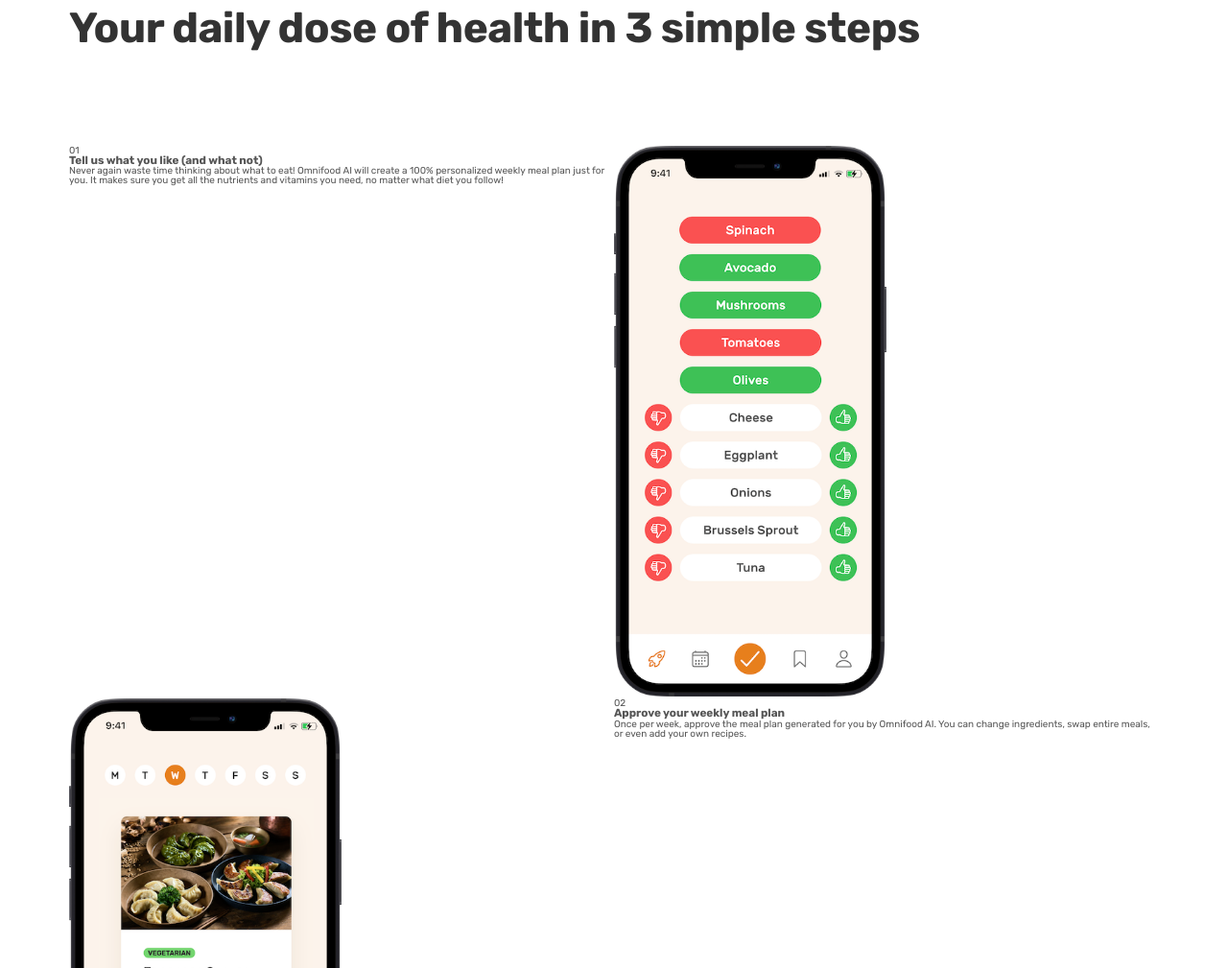
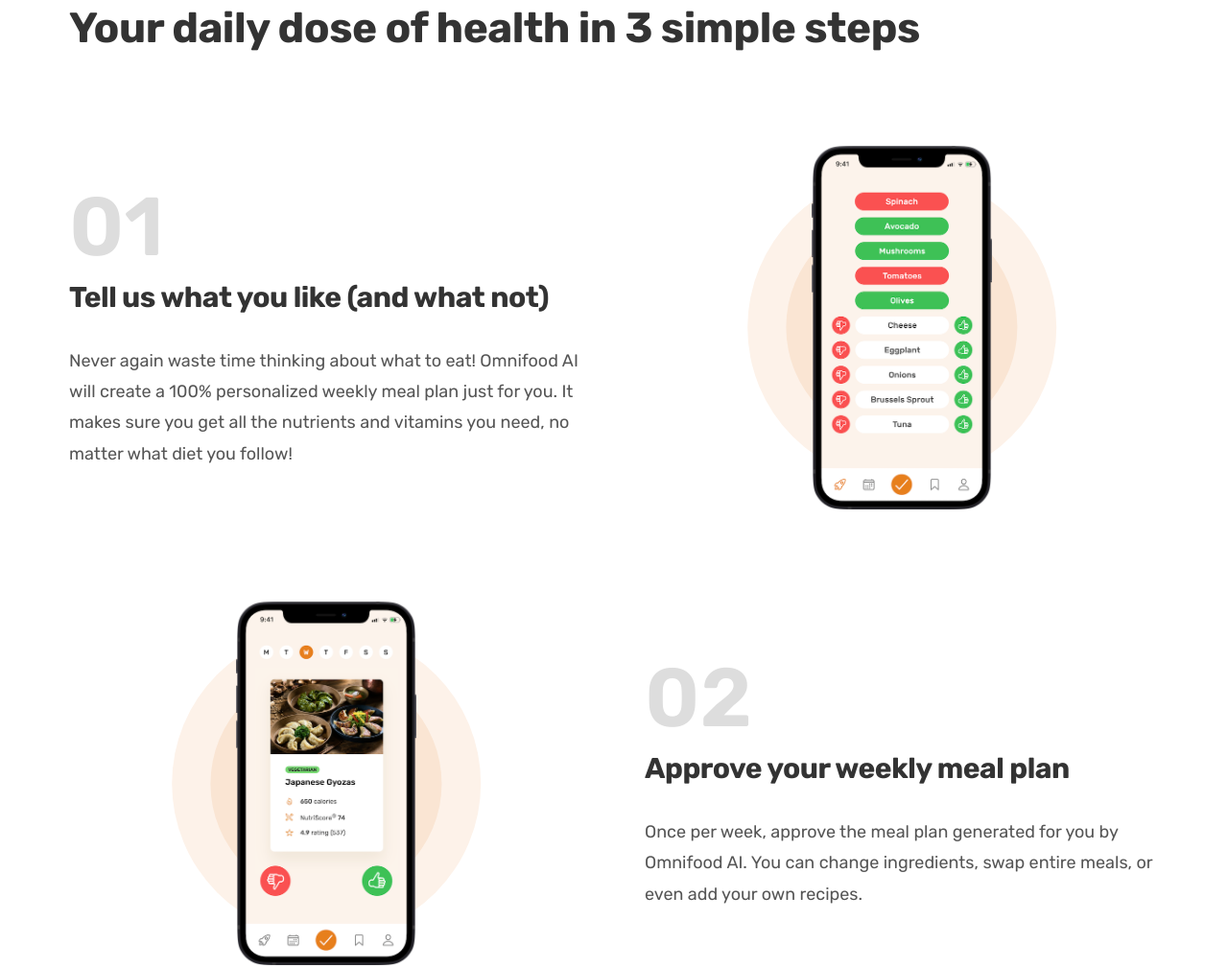
Before and after one commit to minhnhatle104/Omnifood, a plain HTML site: page index.html in a window 1280 px wide. Shown: the part 889-1898 px from the top of the page at 96% size. Drawn offline with Linux system fonts and the light colour scheme.

Commit message:
Finish how it works section

```diff
--- /dev/null
+++ b/css/general.css
@@ -0,0 +1,78 @@
+/********************************/
+/*GENERAL REUSABLE COMPONENTS*/
+/********************************/
+
+.heading-primary,
+.heading-secondary,
+.heading-tertiary{
+    font-weight: 700;
+    color:#333;
+    letter-spacing: -0.5px;
+}
+
+.heading-primary{
+    font-size:5.2rem;
+    line-height: 1.05;
+    margin-bottom:3.2rem;
+}
+
+.heading-secondary{
+    font-size: 4.4rem;
+    line-height: 1.2;
+    margin-bottom: 9.6rem;
+}
+
+.heading-tertiary{
+    font-size: 3rem;
+    line-height: 1.2;
+    margin-bottom: 3.2rem;
+}
+
+.subheading{
+    display: block;
+    font-size: 2rem;
+    font-weight: 500;
+    color: #cf711f;
+    text-transform: uppercase;
+    margin-bottom: 1.6rem;
+    letter-spacing: 0.75px;
+}
+
+.btn:link,
+.btn:visited{
+    display: inline-block;
+    text-decoration: none;
+    font-size:2rem;
+    font-weight: 600;
+    padding: 1.6rem 3.2rem;
+    border-radius:9px;
+
+    transition:background-color 0.3s;
+}
+
+.btn--full:link,
+.btn--full:visited{
+    background-color: #e67e22;
+    color:#fff;
+}
+
+.btn--full:hover,
+.btn--full:active{
+    background-color: #cf711f;
+}
+
+.btn--outline:link,
+.btn--outline:visited{
+   background-color: #fff;
+   color:#555;
+}
+
+.btn--outline:hover,
+.btn--outline:active{
+    background-color: #fdf2e9;
+    box-shadow: inset 0 0 0 3px #fff;
+}
+
+.margin-right-sm{
+    margin-right: 1.6rem !important;
+}
--- a/css/styles.css
+++ b/css/styles.css
@@ -21,78 +21,6 @@
     line-height: 1;
     font-weight: 400;
     color:#555;
-}
-
-/********************************/
-/*GENERAL REUSABLE COMPONENTS*/
-/********************************/
-
-.heading-primary,
-.heading-secondary{
-    font-weight: 700;
-    color:#333;
-    letter-spacing: -0.5px;
-}
-
-.heading-primary{
-    font-size:5.2rem;
-    line-height: 1.05;
-    margin-bottom:3.2rem;
-}
-
-.heading-secondary{
-    font-size: 4.4rem;
-    line-height: 1.2;
-    margin-bottom: 9.6rem;
-}
-
-.subheading{
-    display: block;
-    font-size: 2rem;
-    font-weight: 500;
-    color: #cf711f;
-    text-transform: uppercase;
-    margin-bottom: 1.6rem;
-    letter-spacing: 0.75px;
-}
-
-.btn:link,
-.btn:visited{
-    display: inline-block;
-    text-decoration: none;
-    font-size:2rem;
-    font-weight: 600;
-    padding: 1.6rem 3.2rem;
-    border-radius:9px;
-
-    transition:background-color 0.3s;
-}
-
-.btn--full:link,
-.btn--full:visited{
-    background-color: #e67e22;
-    color:#fff;
-}
-
-.btn--full:hover,
-.btn--full:active{
-    background-color: #cf711f;
-}
-
-.btn--outline:link,
-.btn--outline:visited{
-   background-color: #fff;
-   color:#555;
-}
-
-.btn--outline:hover,
-.btn--outline:active{
-    background-color: #fdf2e9;
-    box-shadow: inset 0 0 0 3px #fff;
-}
-
-.margin-right-sm{
-    margin-right: 1.6rem !important;
 }
 
 /********************************/
@@ -122,6 +50,12 @@
 
 .grid{
     display: grid;
+    column-gap: 6.4rem;
+    row-gap: 9.6rem;
+}
+
+.grid--center-v{
+    align-items: center;
 }
 
 .grid--2-cols{
@@ -246,6 +180,52 @@
     padding:9.6rem 0;
 }
 
+.step-number{
+    font-size: 8.6rem;
+    font-weight: 600;
+    color: #ddd;
+    margin-bottom: 1.2rem;
+}
+
+.step-description{
+    font-size: 1.8rem;
+    line-height: 1.8;
+}
+
+.step-img-box{
+    display: flex;
+    align-items: center;
+    justify-content: center;
+
+    position: relative;
+}
+
+.step-img-box::before,
+.step-img-box::after{
+    content: "";
+    display: block;
+    border-radius: 50%;
+    position: absolute;
+    top: 50%;
+    left: 50%;
+    transform: translate(-50%,-50%);
+}
+
+.step-img-box::before{
+    width: 60%;
+    /* height:60% */
+    padding-bottom: 60%;
+    background-color: #fdf2e9;
+    z-index: -2;
+}
+
+.step-img-box::after{
+    width: 45%;
+    padding-bottom: 45%;
+    background-color: #fae5d3;
+    z-index: -1;
+}
+
 .step-img{
-    width: 50%;
+    width: 35%;
 }
--- a/index.html
+++ b/index.html
@@ -9,6 +9,7 @@
     <link rel="preconnect" href="https://fonts.gstatic.com" crossorigin>
     <link href="https://fonts.googleapis.com/css2?family=Rubik:wght@400;500;600;700&display=swap" rel="stylesheet">
     <link rel="stylesheet" href="./css/styles.css" />
+    <link rel="stylesheet" href="./css/general.css" />
     <title>Omnifood Project</title>
 </head>
 
@@ -64,7 +65,7 @@
                 </h2>
             </div>
 
-            <div class="container grid grid--2-cols">
+            <div class="container grid grid--2-cols grid--center-v">
                 <!-- STEP 01 -->
                 <div class="step-text-box">
                     <p class="step-number">01</p>
```
